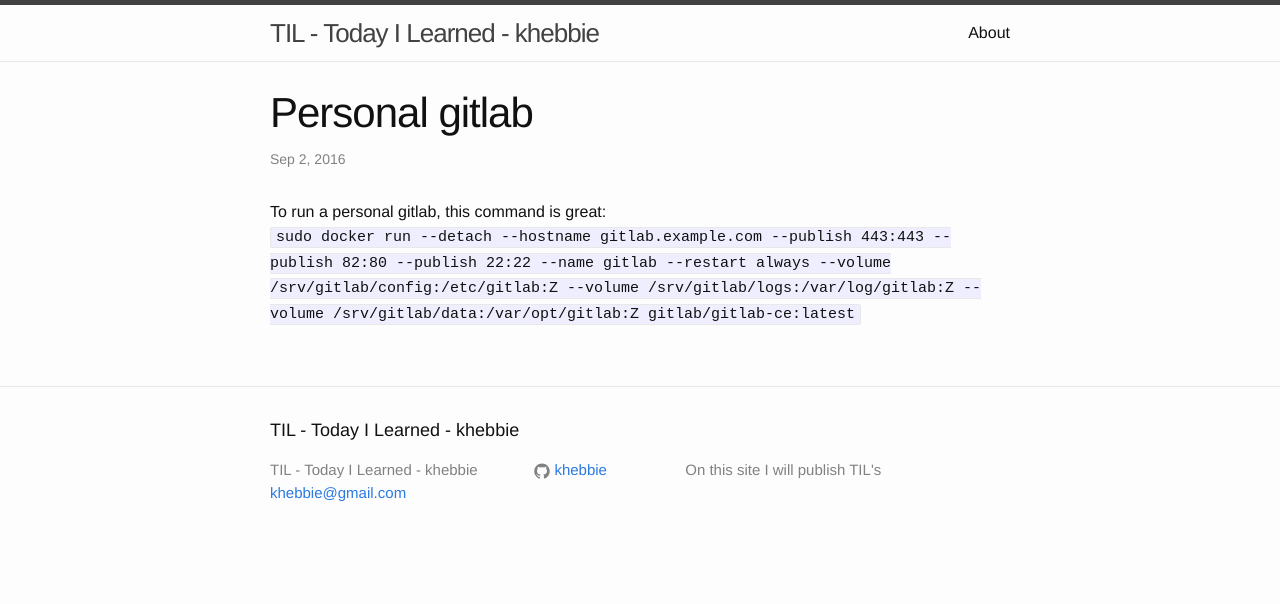
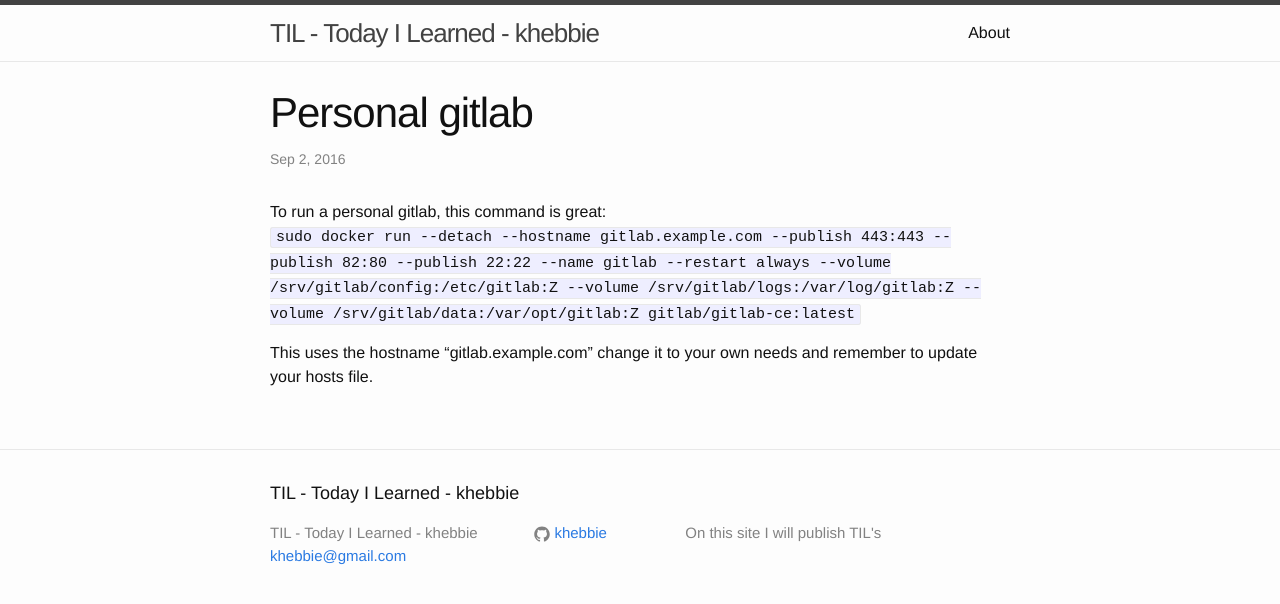
Before and after one commit to khebbie/khebbie.github.io, a Jekyll site: the page built from _posts/2016-09-02-personal-gitlab.md, in a window 1280 px wide. Shown: the top 604 px of the page. Built offline with Jekyll 4.4.1, drawn with Linux system fonts in a browser that asks for light colours.

Commit message:
one more thing

```diff
--- a/_posts/2016-09-02-personal-gitlab.md
+++ b/_posts/2016-09-02-personal-gitlab.md
@@ -4,3 +4,5 @@
 ---
 To run a personal gitlab, this command is great:
 `sudo docker run --detach    --hostname gitlab.example.com    --publish 443:443 --publish 82:80 --publish 22:22    --name gitlab    --restart always    --volume /srv/gitlab/config:/etc/gitlab:Z    --volume /srv/gitlab/logs:/var/log/gitlab:Z    --volume /srv/gitlab/data:/var/opt/gitlab:Z    gitlab/gitlab-ce:latest`
+
+This uses the hostname "gitlab.example.com" change it to your own needs and remember to update your hosts file.
```
